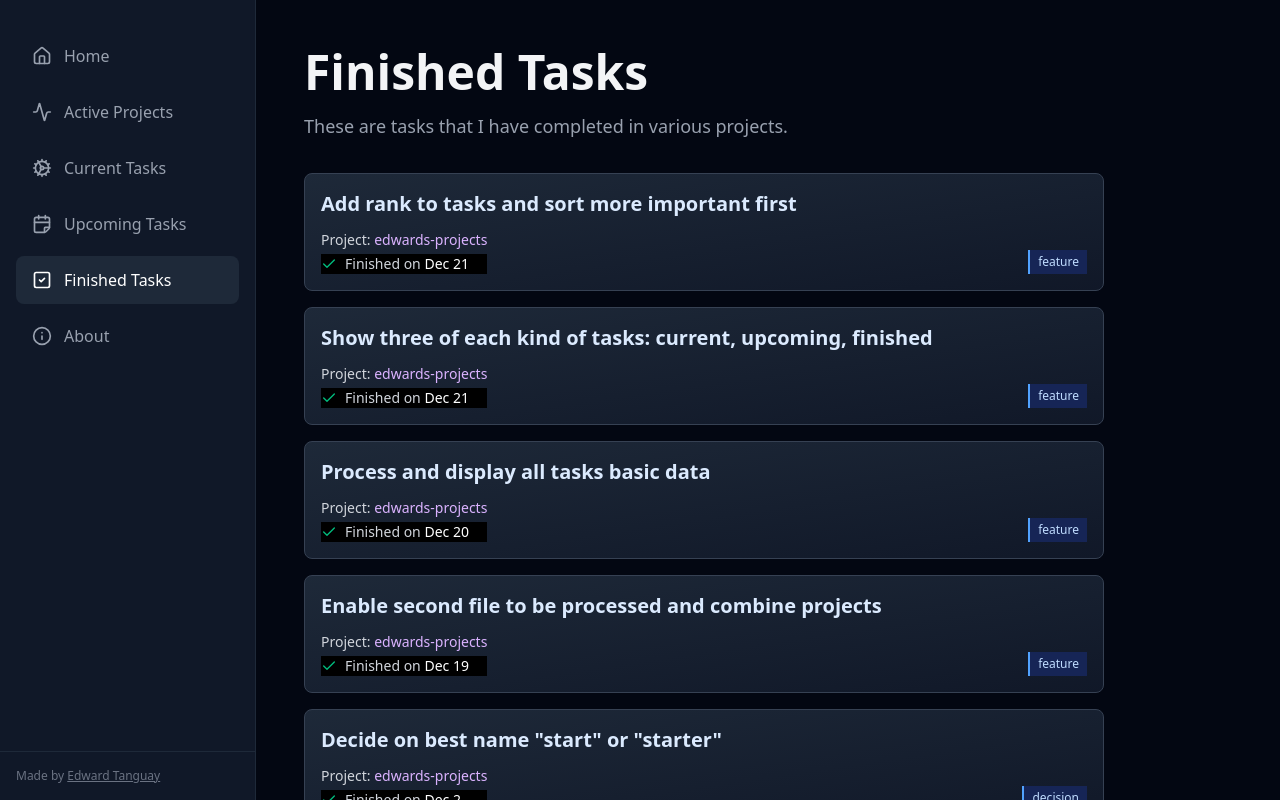
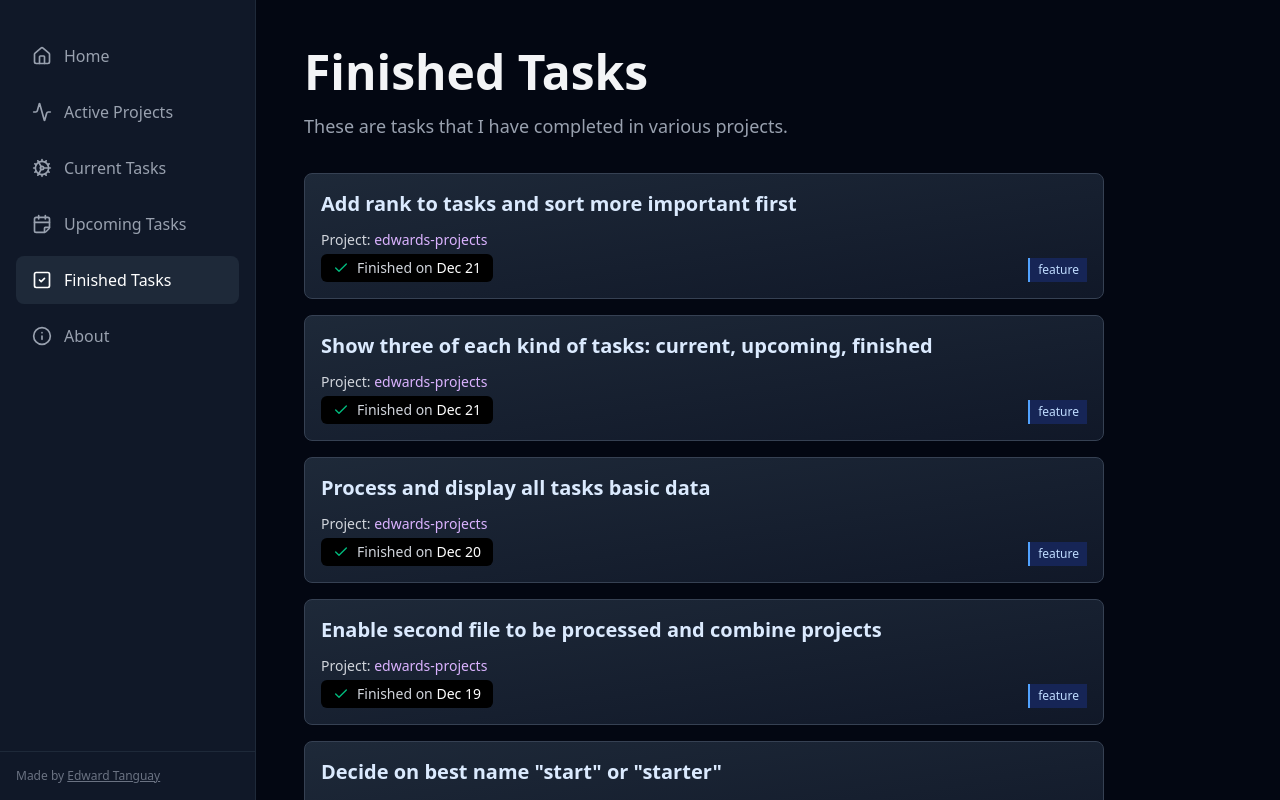
Before and after one commit to edwardtanguay/edwards-projects-v2, a Next.js app: page /finished-tasks in a window 1280 px wide. Built offline with nearby package versions, Linux system fonts and the light colour scheme.

Commit message:
...dark with check

```diff
--- a/src/components/Task.tsx
+++ b/src/components/Task.tsx
@@ -34,7 +34,7 @@ export default function Task({ task }: { task: TaskData }) {
 						</p>
 					)}
 					{task.stage === "finished" && task.endDateTime && (
-						<p className="text-sm bg-black text-gray-300 flex items-center gap-2">
+						<p className="text-sm bg-black text-gray-300 flex items-center gap-2 px-3 py-1 rounded-md">
 							<Check className="w-4 h-4 text-emerald-500" />
 							<span>
 								Finished on{" "}
```
